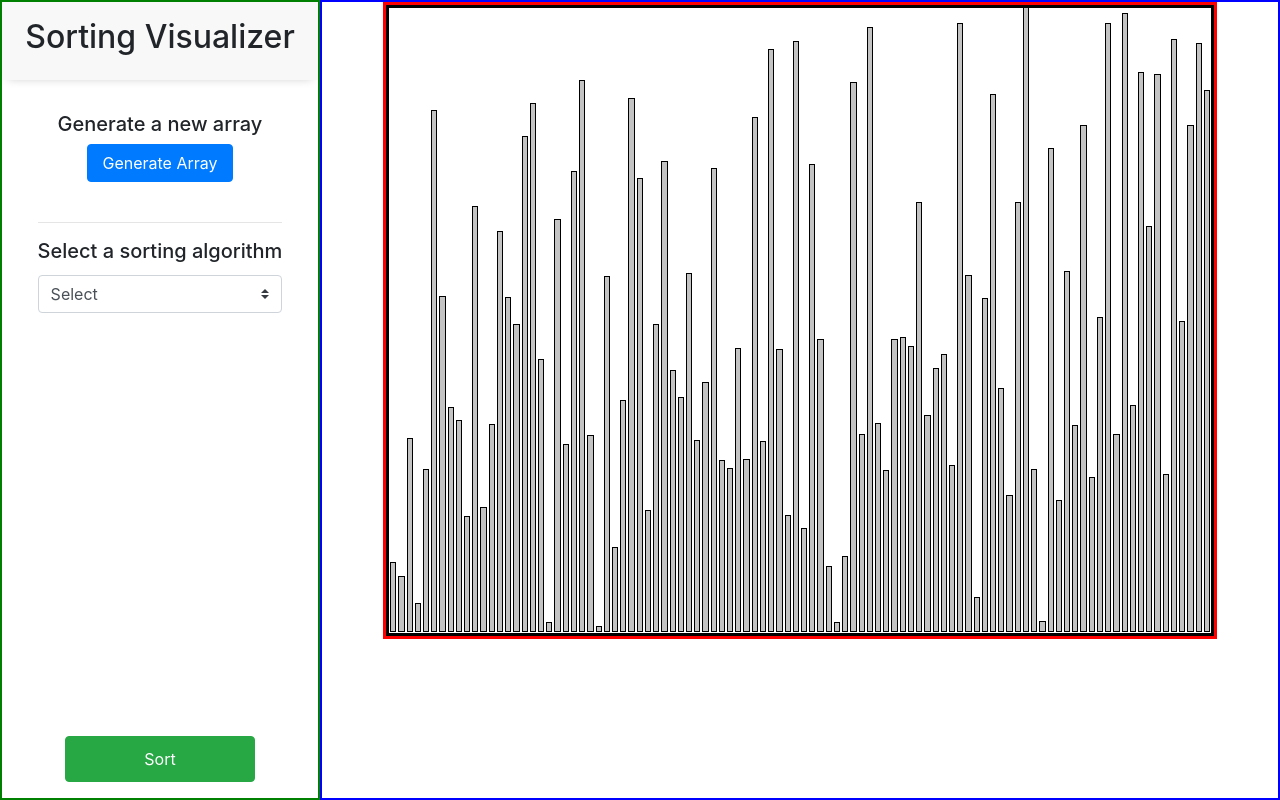
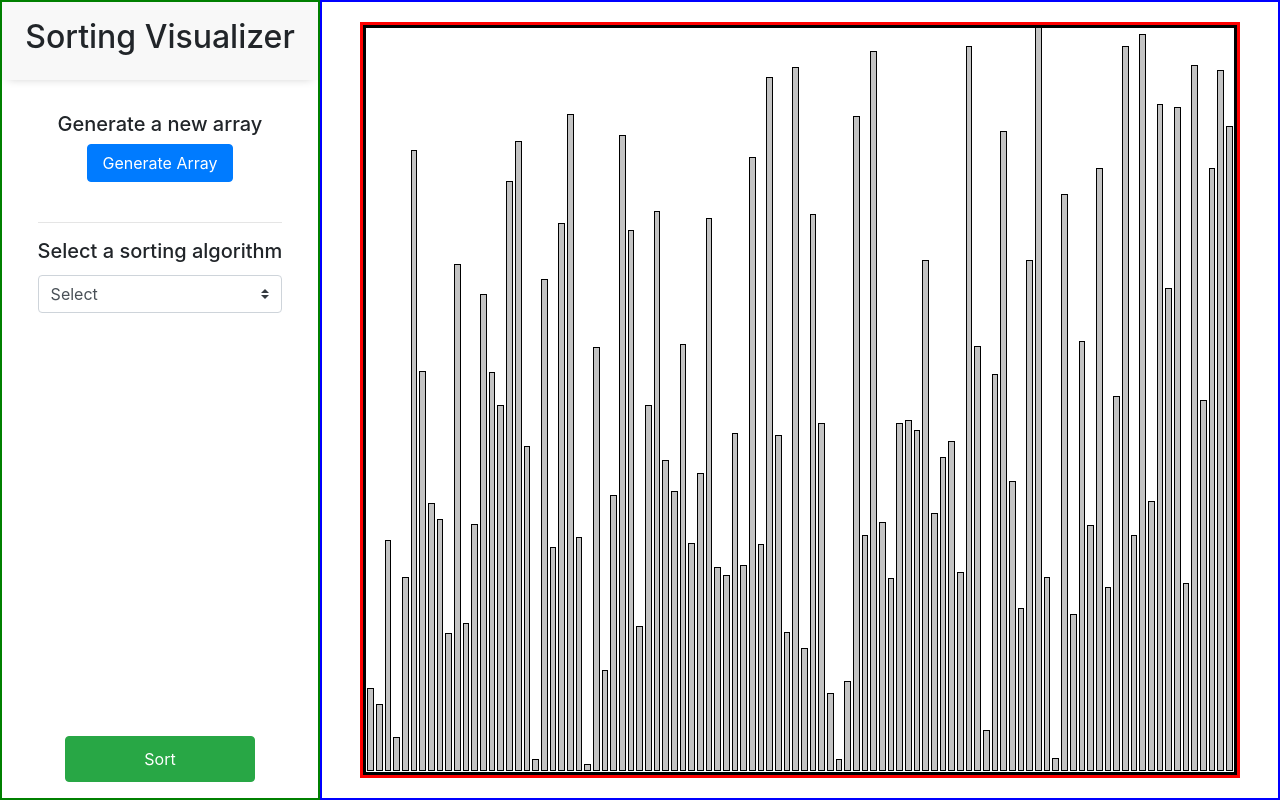
Before and after one commit to bobel95/sorting-visualizer, a React (Create React App) app: page / in a window 1280 px wide. Built offline with nearby package versions, Linux system fonts and the light colour scheme.

Commit message:
Center visualization container

```diff
--- a/src/components/Visualizer.css
+++ b/src/components/Visualizer.css
@@ -1,9 +1,13 @@
-
+#right-side-container {
+    display: flex;
+    align-items: center;
+    justify-content: center;
+}
 
 .visualization-container {
     margin: 0 auto;
-    width: 90%;
-    height: 80%;
+    width: 95%;
+    height: 95%;
     border: 3px solid red;
 }
 
--- a/src/components/Visualizer.js
+++ b/src/components/Visualizer.js
@@ -191,6 +191,7 @@ const Visualizer = () => {
                 <Col
                     md="9"
                     style={{border: "2px solid blue"}}
+                    id="right-side-container"
                 >
                     <div className="visualization-container">
                         <div className="arr-container">
```
